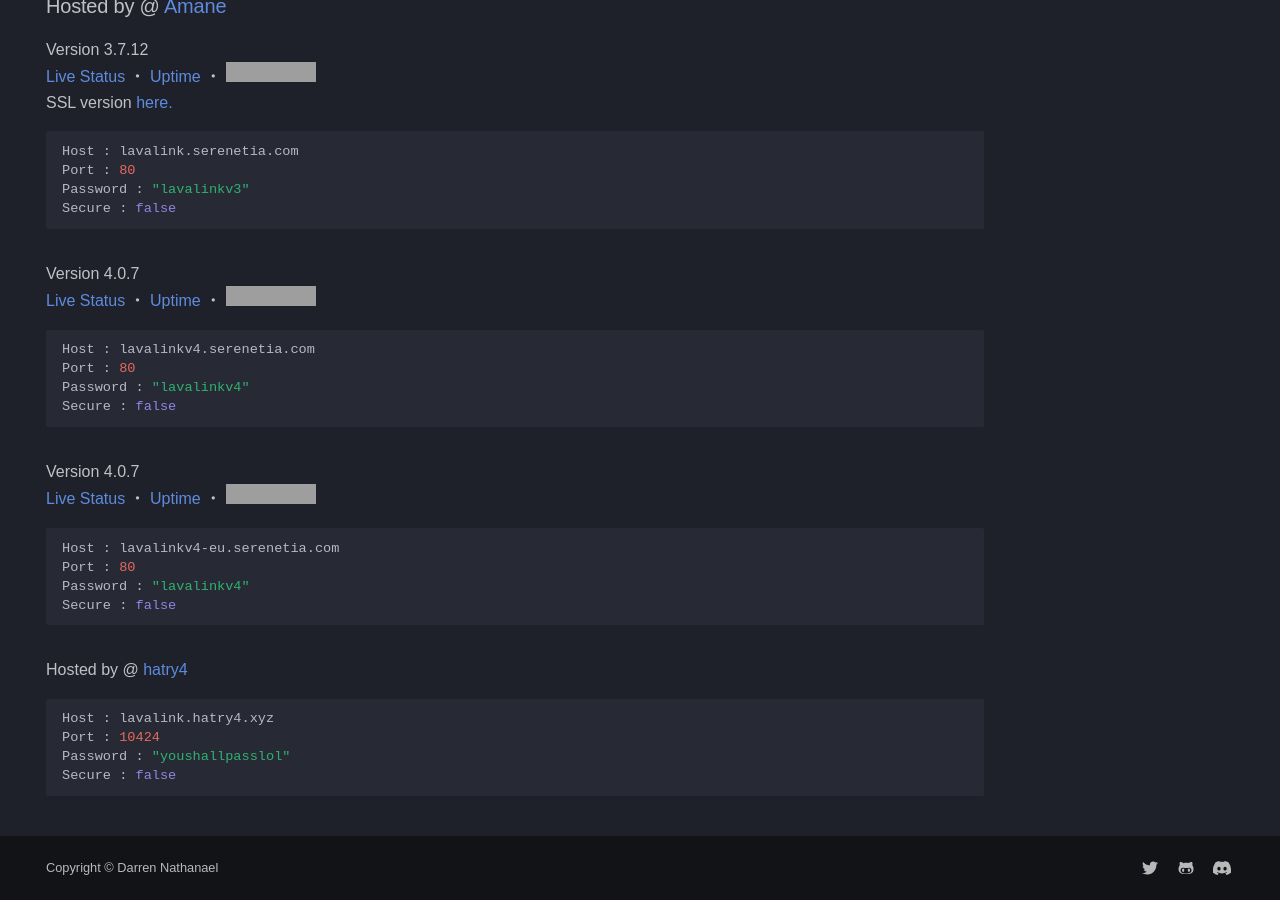
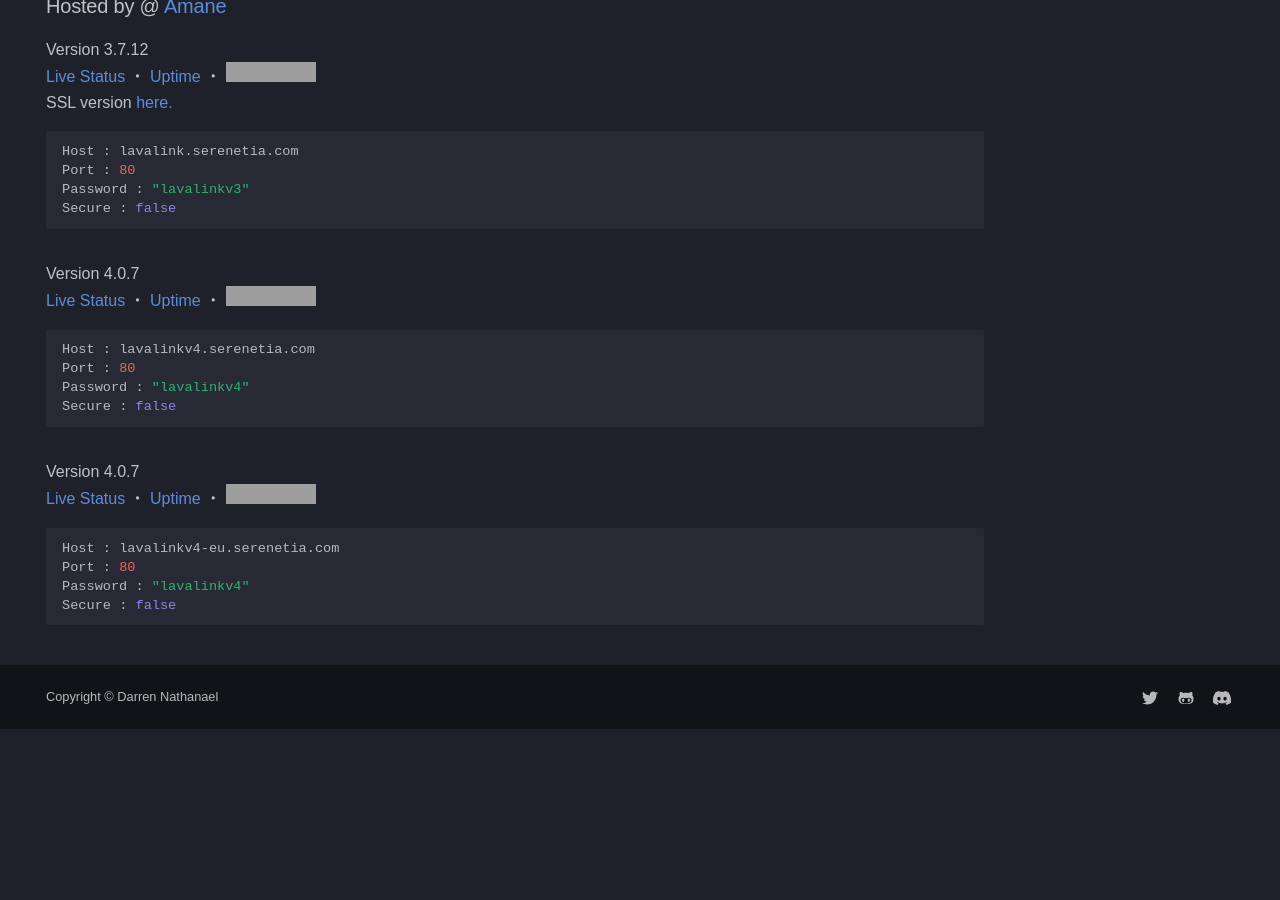
Before and after one commit to DarrenOfficial/lavalink-list, an MkDocs documentation site: the page built from docs/NoSSL/lavalink-without-ssl.md, in a window 1280 px wide and 900 px high, scrolled down 3699 px. Built offline with MkDocs 1.6.1 and Material for MkDocs 9.7.7, drawn with Linux system fonts in a browser that asks for light colours; some web fonts are replaced; comment, search, counter and statistics services are not loaded; a style sheet for code colours, icons or effects is not loaded; after the commit the page ends 4428 px from its top, so only the background shows below that; grey boxes are pictures that could not be loaded.

Commit message:
Update lavalink-without-ssl.md
removed the dead lavalink

````diff
--- a/docs/NoSSL/lavalink-without-ssl.md
+++ b/docs/NoSSL/lavalink-without-ssl.md
@@ -181,11 +181,3 @@ Port : 80
 Password : "lavalinkv4"
 Secure : false
 ```
-
-Hosted by @ [hatry4](https://www.hatry4.xyz)
-```bash
-Host : lavalink.hatry4.xyz
-Port : 10424
-Password : "youshallpasslol"
-Secure : false
-```
````
